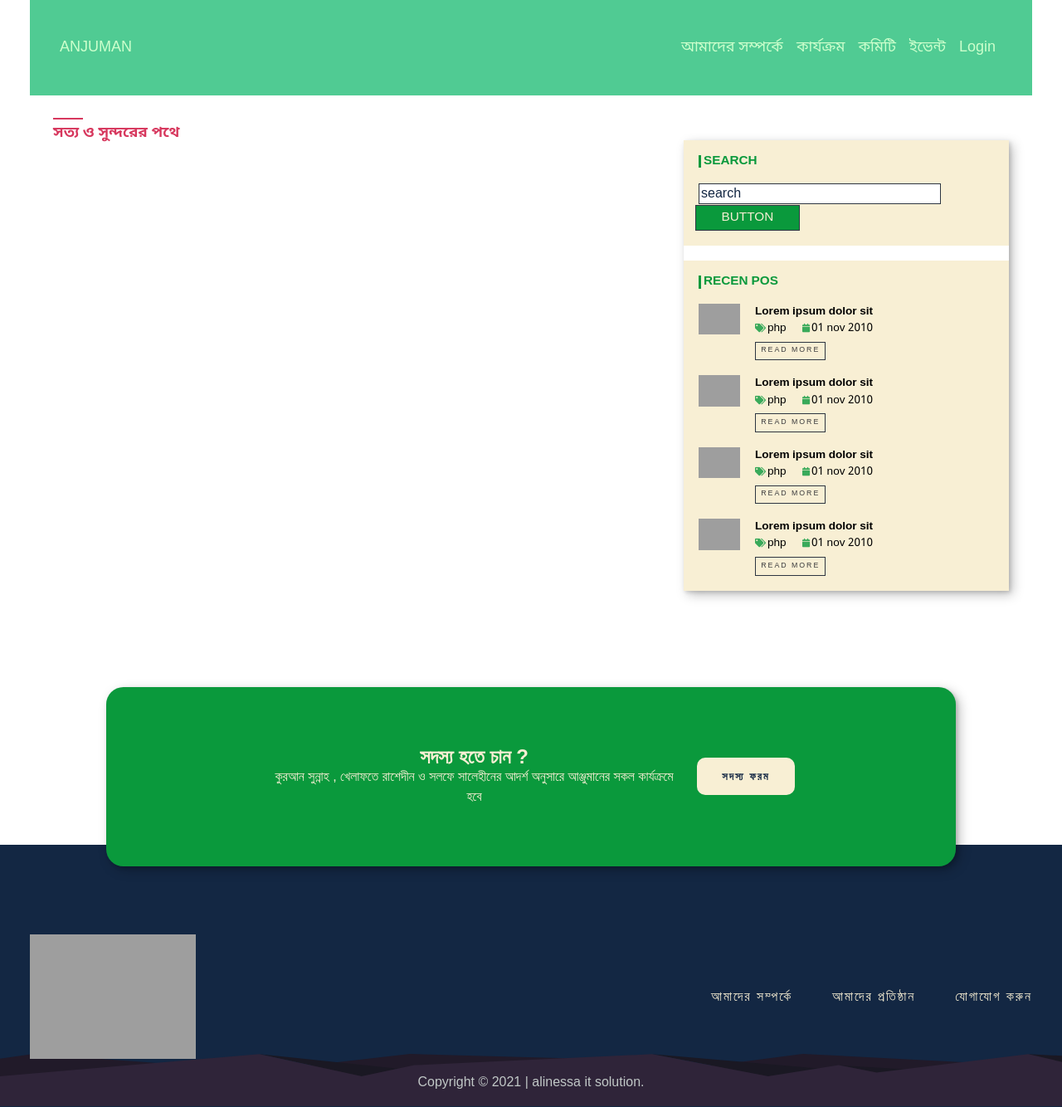
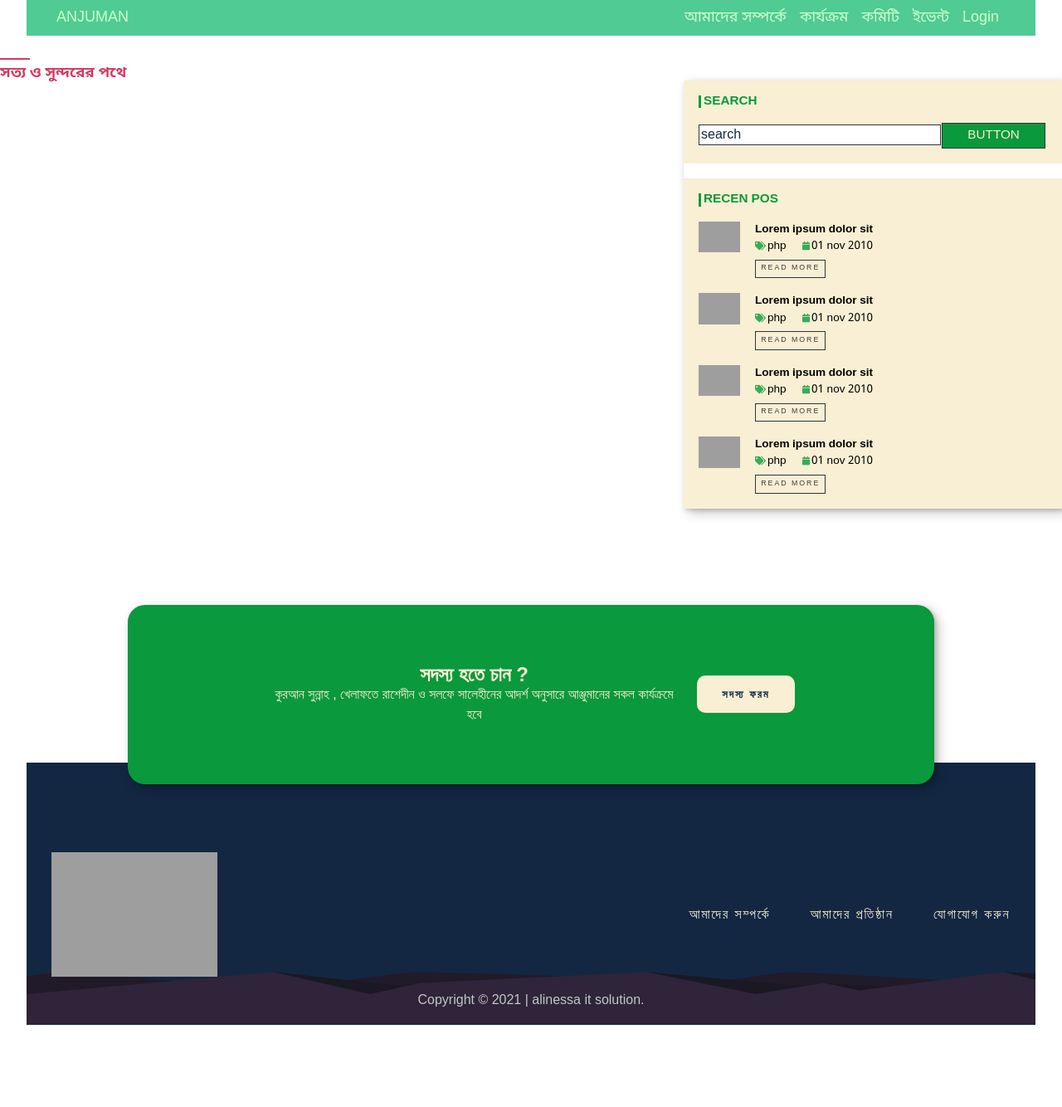
Before and after one commit to Arifurrex/anjuman, a PHP site: page /anjumancopy/author.php?author=1 in a window 1280 px wide. Shown: the whole page at 83% size. After the commit the page ends 1235 px from the top, so only its background shows below. Run offline with PHP 8.4, Linux system fonts and the light colour scheme; data that the repository does not hold is empty; some web fonts are replaced; grey boxes are pictures that could not be loaded.

Commit message:
container fixed

```diff
--- a/footer.php
+++ b/footer.php
@@ -1,6 +1,7 @@
 <!-- ============================ -->
 <!-- footer section start from here  -->
 <!-- ============================ -->
+<div class="container">
 
 <footer>
   <section class="letstalk">
@@ -12,7 +13,7 @@
           আঞ্জুমানের সকল কার্যক্রমে হবে
         </p>
       </div>
-      <a href="https://anjumanehefajoth.com/membershipform.php" class="btn letstalk--btn">সদস্য ফরম </a>
+      <a href="#" class="btn letstalk--btn">সদস্য ফরম </a>
     </div>
   </section>
   <div class="container footer--container">
@@ -41,6 +42,7 @@
   <!-- === -->
 
 </footer>
+</div>
 <!-- Bootstrap JS -->
 <script src="https://cdn.jsdelivr.net/npm/bootstrap@5.1.1/dist/js/bootstrap.bundle.min.js" integrity="sha384-/bQdsTh/da6pkI1MST/rWKFNjaCP5gBSY4sEBT38Q/9RBh9AH40zEOg7Hlq2THRZ" crossorigin="anonymous">
 </script>
--- a/hero.php
+++ b/hero.php
@@ -11,6 +11,7 @@
     $Bdate = BDdate($time);
     // echo $Bdate;
     ?>
+   <div class="container">
 
     <section class="hero-section">
       <!-- === -->
@@ -103,3 +104,4 @@
         </div>
       </div>
     </section>
+   </div>
--- a/news.php
+++ b/news.php
@@ -14,6 +14,8 @@ order by post_id desc
 limit $offset,$limit";
 $resl=mysqli_query($conn,$sql) or die('quer failed');
 ?>
+<div class="container">
+
   <section class="news">
       <div class="title">
           <h3>সংবাদ</h3>
@@ -74,3 +76,4 @@ $resl=mysqli_query($conn,$sql) or die('quer failed');
 
     </main>
     </section>
+</div>
--- a/src/2-styles/1-helpers/_general.scss
+++ b/src/2-styles/1-helpers/_general.scss
@@ -21,16 +21,16 @@
 .flow--space-small {
     --flow-space: .75rem;
 }
+.container {
+  width: 95%;
+  margin: 0 auto;
+  max-width: 1650px;
+}
 // .container {
-//   width: 80%;
-//   margin: 0 auto;
-//   max-width: 1150px;
+//     padding-inline: 2em;
+//     margin-inline : auto;
+//     max-width     : 85rem;
 // }
-.container {
-    padding-inline: 2em;
-    margin-inline : auto;
-    max-width     : 80rem;
-}
 .row {
   display: flex;
   justify-content: center;
--- a/src/2-styles/3-layout/_1header.scss
+++ b/src/2-styles/3-layout/_1header.scss
@@ -7,7 +7,7 @@
     font-size: clamp(.75rem,calc(1.5vw+1rem),2rem);
     color: hsl(120, 100%, 90%);
     text-transform: uppercase;
-    padding: 2em;
+    padding-inline: 2em;
     position:relative;
 
 
--- a/src/2-styles/3-layout/_news.scss
+++ b/src/2-styles/3-layout/_news.scss
@@ -1,8 +1,5 @@
 .news {
   padding: 2em 0;
-  width: 90%;
-  margin: 0 auto;
-  max-width: 1600px;
   .title {
     position: relative;
     line-height: 1;
--- a/src/2-styles/main.css
+++ b/src/2-styles/main.css
@@ -111,9 +111,9 @@ html {
 }
 
 .container {
-  padding-inline: 2em;
-  margin-inline: auto;
-  max-width: 80rem;
+  width: 95%;
+  margin: 0 auto;
+  max-width: 1650px;
 }
 
 .row {
@@ -697,7 +697,7 @@ select {
   font-size: clamp(0.75rem, calc(1.5vw+1rem), 2rem);
   color: #ccffcc;
   text-transform: uppercase;
-  padding: 2em;
+  padding-inline: 2em;
   position: relative;
 }
 
@@ -1084,9 +1084,6 @@ nav {
 
 .news {
   padding: 2em 0;
-  width: 90%;
-  margin: 0 auto;
-  max-width: 1600px;
 }
 
 .news .title {
```
Also changed, not shown: 1 other file.
